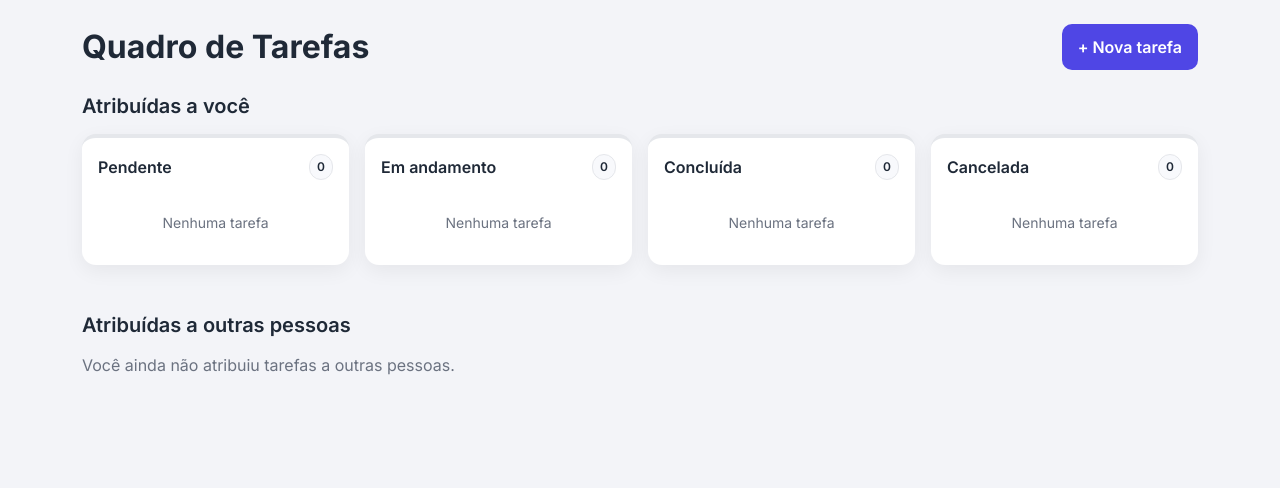
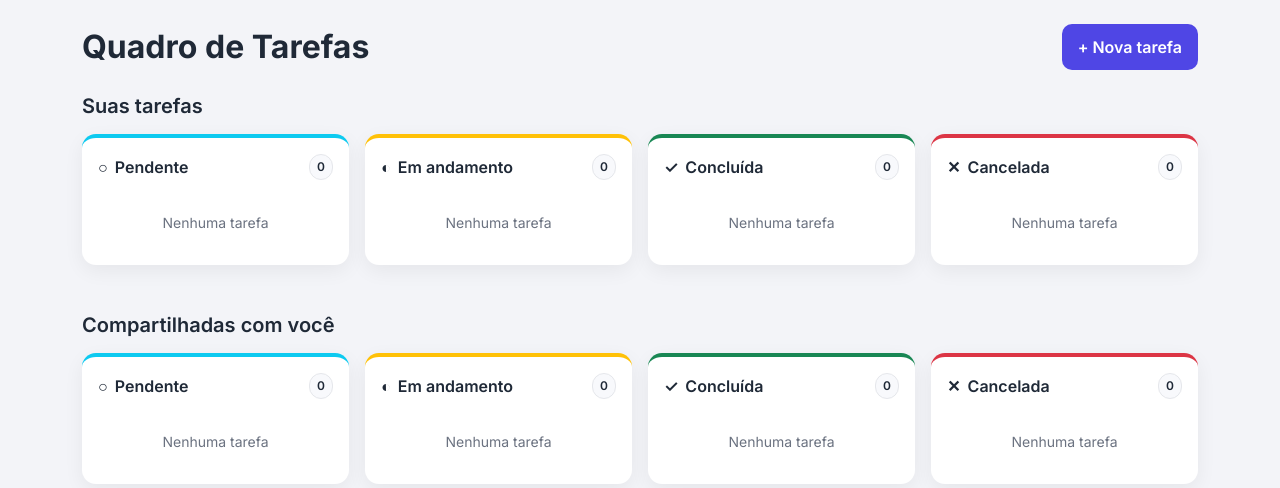
Before and after one commit to alyssa-sys/Grupo-1-FSI-Tutorial-Flask, a Flask app: page /quadro in a window 1280 px wide. Shown: the part 56-544 px from the top of the page. Run offline with Flask 3, Linux system fonts and the light colour scheme; the visitor is signed in with stand-in values (Sample User, id 1); data that the repository does not hold is empty.

Commit message:
correcao

```diff
--- a/gerenciador_de_tarefas/templates/quadro.html
+++ b/gerenciador_de_tarefas/templates/quadro.html
@@ -1,8 +1,8 @@
- {% extends "base.html" %}
+{% extends "base.html" %}
 {% block title %}Quadro - Gerenciador de Tarefas{% endblock %}
 {% block content %}
 
-{% macro coluna(titulo, lista, classe, rotulo) %}
+{% macro coluna(titulo, lista, cor_borda, cor_badge) %}
 <div class="col-12 col-md-6 col-lg-3">
     <div class="coluna {{ cor_badge }}">
         <div class="d-flex justify-content-between align-items-center mb-3">
@@ -24,11 +24,6 @@
                 <div class="fw-semibold mb-1">{{ tarefa.titulo }}</div>
                 {% if tarefa.descricao %}
                     <div class="text-secondary small">{{ tarefa.descricao|truncate(70) }}</div>
-                {% endif %}
-                {% if rotulo == 'de' and tarefa.criador_id != tarefa.responsavel_id %}
-                    <div class="text-secondary small mt-1">de: {{ tarefa.criador.nomeUsuario }}</div>
-                {% elif rotulo == 'para' %}
-                    <div class="text-secondary small mt-1">para: {{ tarefa.responsavel.nomeUsuario }}</div>
                 {% endif %}
             </div>
             <div class="acoes d-flex gap-2 mt-3">
@@ -55,25 +50,21 @@
     <a href="{{ url_for('adicionar_tarefa') }}" class="btn btn-principal">+ Nova tarefa</a>
 </div>
 
-<h5 class="fw-semibold mb-3">Atribuídas a você</h5>
+<h5 class="fw-semibold mb-3">Suas tarefas</h5>
 <div class="row g-3">
-    {{ coluna('Pendente', atribuidas_a_mim|selectattr('status', 'equalto', 'Pendente')|list, 'status-pendente', 'de') }}
-    {{ coluna('Em andamento', atribuidas_a_mim|selectattr('status', 'equalto', 'Em andamento')|list, 'status-andamento', 'de') }}
-    {{ coluna('Concluída', atribuidas_a_mim|selectattr('status', 'equalto', 'Concluída')|list, 'status-concluida', 'de') }}
-    {{ coluna('Cancelada', atribuidas_a_mim|selectattr('status', 'equalto', 'Cancelada')|list, 'status-cancelada', 'de') }}
+    {{ coluna('Pendente', minhas_tarefas|selectattr('status', 'equalto', 'Pendente')|list, '#0dcaf0', 'status-pendente') }}
+    {{ coluna('Em andamento', minhas_tarefas|selectattr('status', 'equalto', 'Em andamento')|list, '#ffc107', 'status-andamento') }}
+    {{ coluna('Concluída', minhas_tarefas|selectattr('status', 'equalto', 'Concluída')|list, '#198754', 'status-concluida') }}
+    {{ coluna('Cancelada', minhas_tarefas|selectattr('status', 'equalto', 'Cancelada')|list, '#dc3545', 'status-cancelada') }}
 </div>
 
-<h5 class="fw-semibold mt-5 mb-3">Atribuídas a outras pessoas</h5>
-{% if delegadas %}
+<h5 class="fw-semibold mt-5 mb-3">Compartilhadas com você</h5>
 <div class="row g-3 mb-5">
-    {{ coluna('Pendente', delegadas|selectattr('status', 'equalto', 'Pendente')|list, 'status-pendente', 'para') }}
-    {{ coluna('Em andamento', delegadas|selectattr('status', 'equalto', 'Em andamento')|list, 'status-andamento', 'para') }}
-    {{ coluna('Concluída', delegadas|selectattr('status', 'equalto', 'Concluída')|list, 'status-concluida', 'para') }}
-    {{ coluna('Cancelada', delegadas|selectattr('status', 'equalto', 'Cancelada')|list, 'status-cancelada', 'para') }}
+    {{ coluna('Pendente', tarefas_compartilhadas|selectattr('status', 'equalto', 'Pendente')|list, '#0dcaf0', 'status-pendente') }}
+    {{ coluna('Em andamento', tarefas_compartilhadas|selectattr('status', 'equalto', 'Em andamento')|list, '#ffc107', 'status-andamento') }}
+    {{ coluna('Concluída', tarefas_compartilhadas|selectattr('status', 'equalto', 'Concluída')|list, '#198754', 'status-concluida') }}
+    {{ coluna('Cancelada', tarefas_compartilhadas|selectattr('status', 'equalto', 'Cancelada')|list, '#dc3545', 'status-cancelada') }}
 </div>
-{% else %}
-<p class="text-secondary mb-5">Você ainda não atribuiu tarefas a outras pessoas.</p>
-{% endif %}
 
 <!-- Janela de detalhes (somente leitura) -->
 <div class="modal fade" id="modalTarefa" tabindex="-1" aria-hidden="true">
@@ -98,7 +89,7 @@
                         <p id="modalCriado" class="mb-0"></p>
                     </div>
                     <div class="col-6">
-                        <div class="text-secondary small text-uppercase mb-1">Responsável</div>
+                        <div class="text-secondary small text-uppercase mb-1">Compartilhado com</div>
                         <p id="modalCompartilhado" class="mb-0"></p>
                     </div>
                 </div>
--- a/gerenciador_de_tarefas/templates/quadro_admin.html
+++ b/gerenciador_de_tarefas/templates/quadro_admin.html
@@ -57,9 +57,8 @@
                     <th>Descrição</th>
                     <th>Status</th>
                     <th>Criado por</th>
-                    <th>Responsável</th>
+                    <th>Compartilhado com</th>
                     <th class="text-end">Ações</th>
-
                 </tr>
             </thead>
             <tbody>
```
Also changed, not shown: gerenciador_de_tarefas/app.py (+8 -3 lines).
